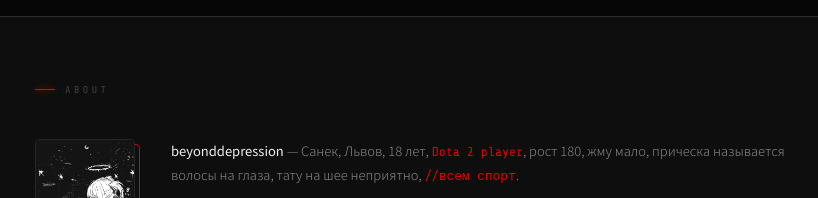
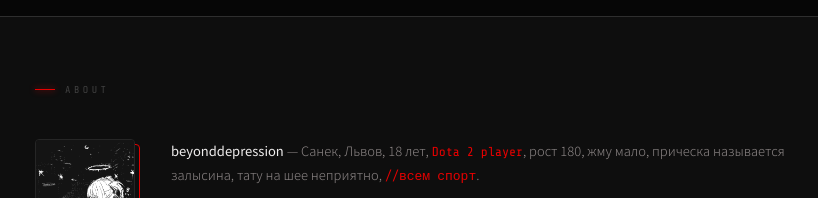
Before and after one commit to heyeweys/mys, a plain HTML site: page index.html in a window 1280 px wide. Shown: the part 1120-1318 px from the top of the page, without its empty margins (229-1047 px from the left). Drawn offline with nearby package versions, Linux system fonts and the light colour scheme.

Commit message:
modified:   index.html

```diff
--- a/index.html
+++ b/index.html
@@ -98,7 +98,7 @@
         <img class="avatar" src="assets/img/avatar.jpg" alt="avatar"/>
       </div>
       <div class="about-text stagger visible">
-  <p><strong>beyonddepression</strong> — Санек, Львов, 18 лет, <span class="val-red">Dota 2 player</span>, рост 180, жму мало, прическа называется волосы на глаза, тату на шее неприятно, <span class="val-red">//всем спорт</span>.</p>
+  <p><strong>beyonddepression</strong> — Санек, Львов, 18 лет, <span class="val-red">Dota 2 player</span>, рост 180, жму мало, прическа называется залысина, тату на шее неприятно, <span class="val-red">//всем спорт</span>.</p>
 
   <p>
     <span class="now-card-label" style="display:inline-block; margin-right:5px;">[log:interests]</span>
```
